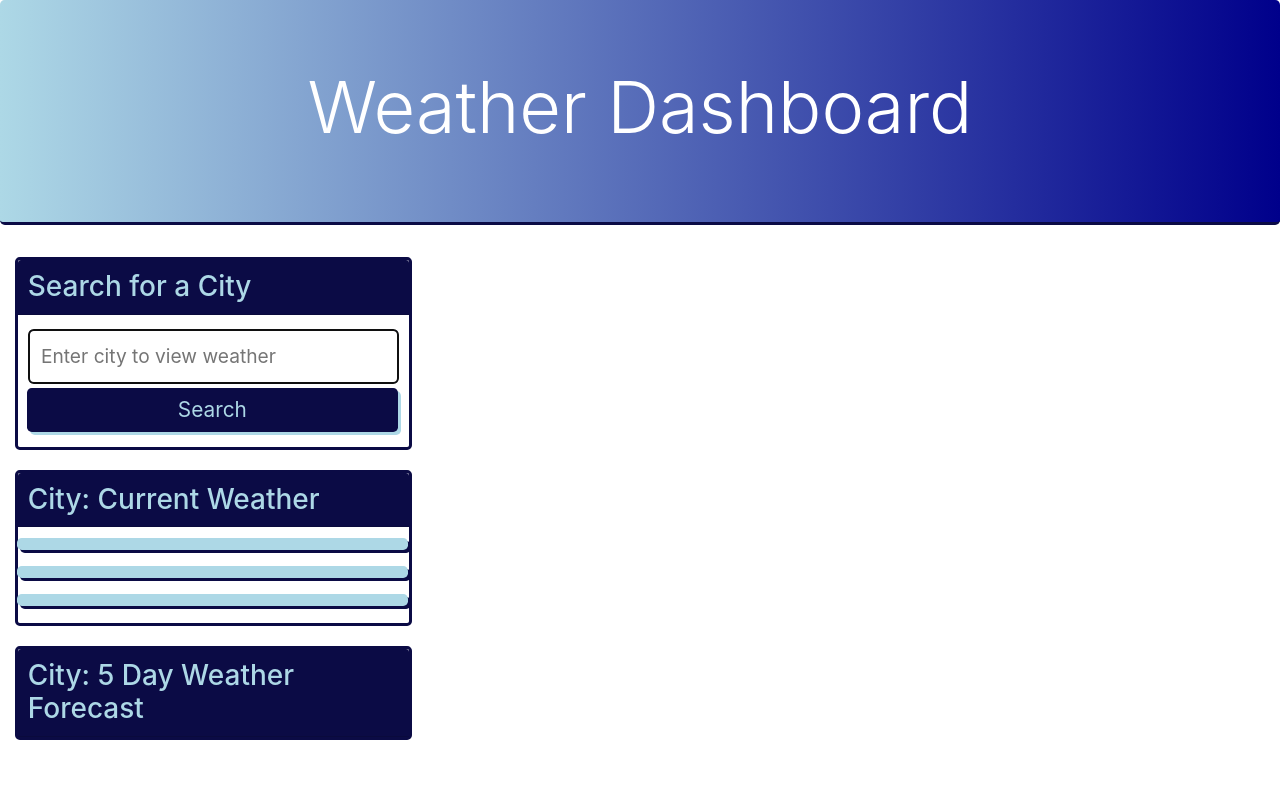
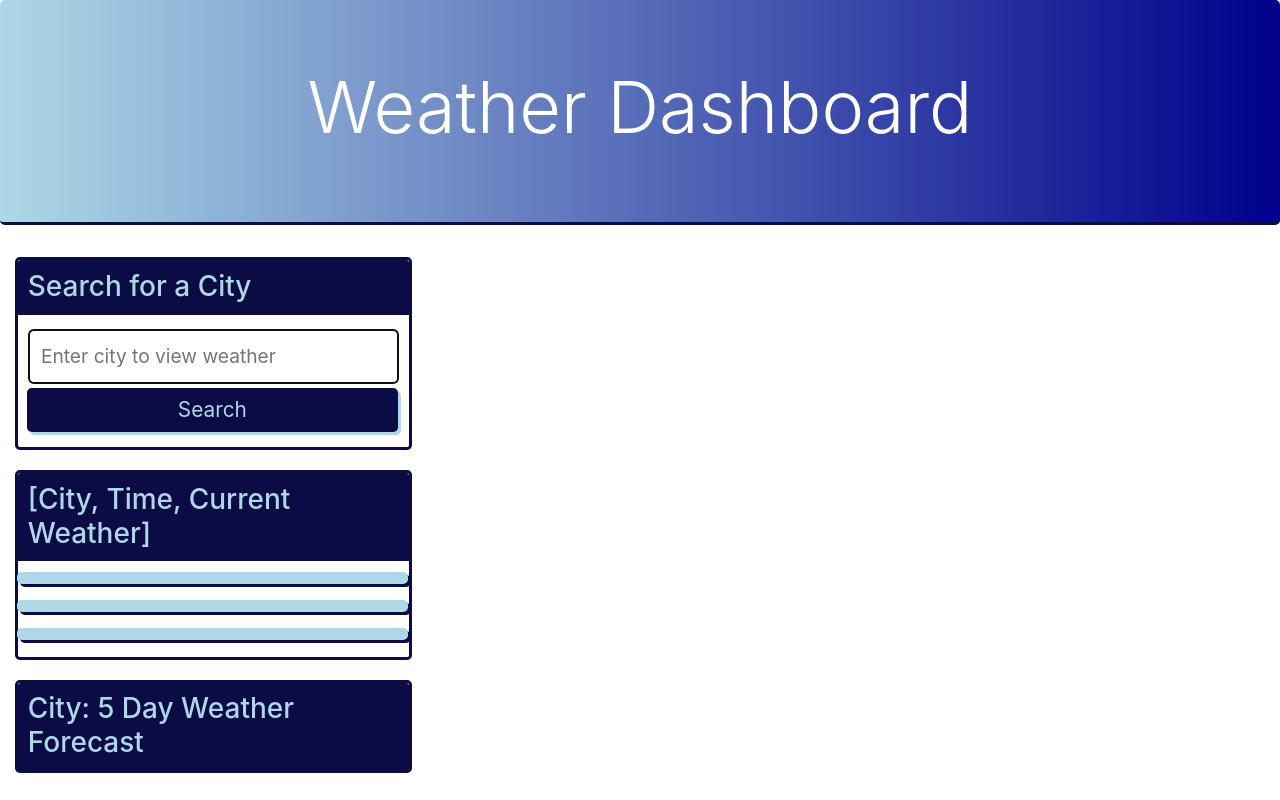
Before and after one commit to hmustain/Five-Day-Weather-Forecast, a plain HTML site: page index.html in a window 1280 px wide. Drawn offline with nearby package versions, Linux system fonts and the light colour scheme.

Commit message:
changed title of current weather card

```diff
--- a/assets/script.js
+++ b/assets/script.js
@@ -8,6 +8,7 @@ var currentWind = document.querySelector("#current-wind");
 var currentHum = document.querySelector("#current-hum");
 var weatherIcon = document.queryCommandValue("#weather-icon");
 var apiKey = "1c0a9400ca0f8243bdd42c0e2c421139";
+
 var currentDay = dayjs().format("MM/DD/YYYY");
 // $("#1a").text(currentDay);
 
--- a/index.html
+++ b/index.html
@@ -37,7 +37,7 @@
             </div>
             <div>
             <div class="current-card">
-                <h3 id="citylocation" class="card-header">City: Current Weather <img id="weather-icon"> </h3>
+                <h3 id="citylocation" class="card-header">[City, Time, Current Weather] <img id="weather-icon"> </h3>
                 <p id="current-temp"></p>
                 <p id="current-wind"></p>
                 <p id="current-hum"></p>
```
